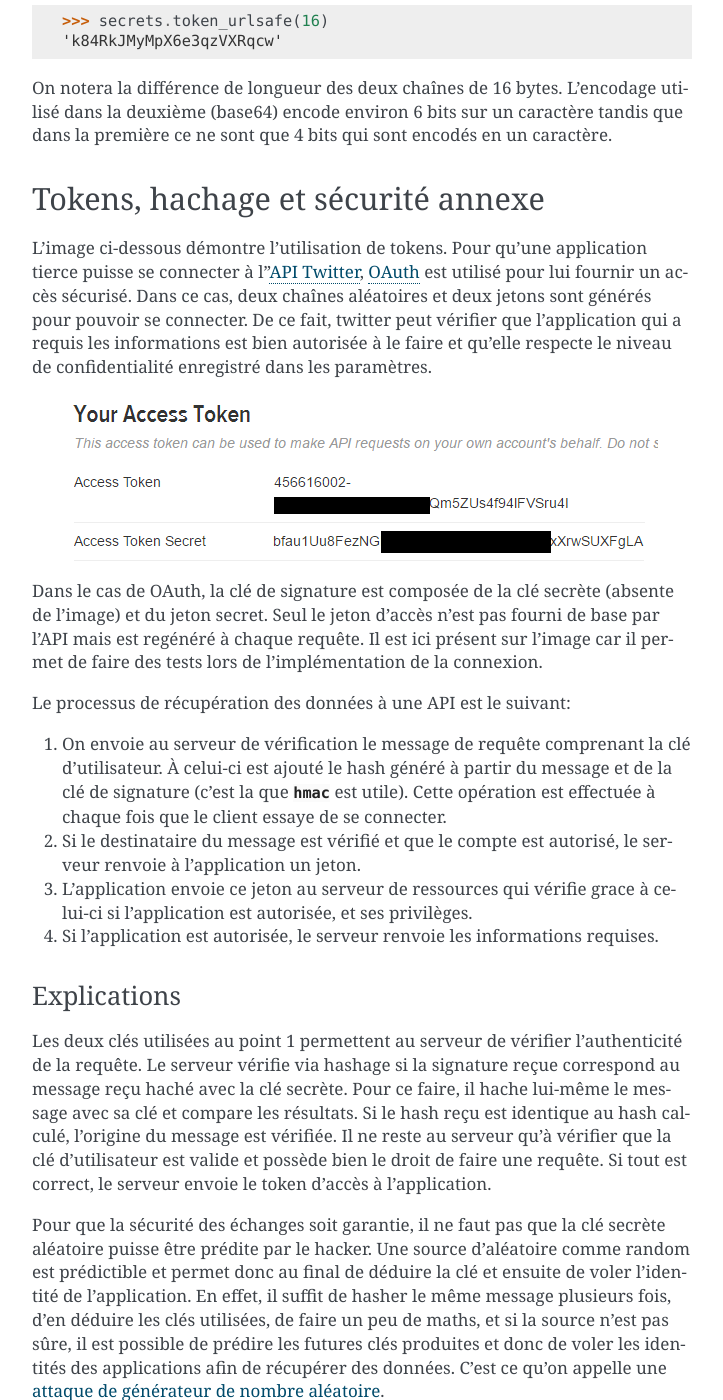
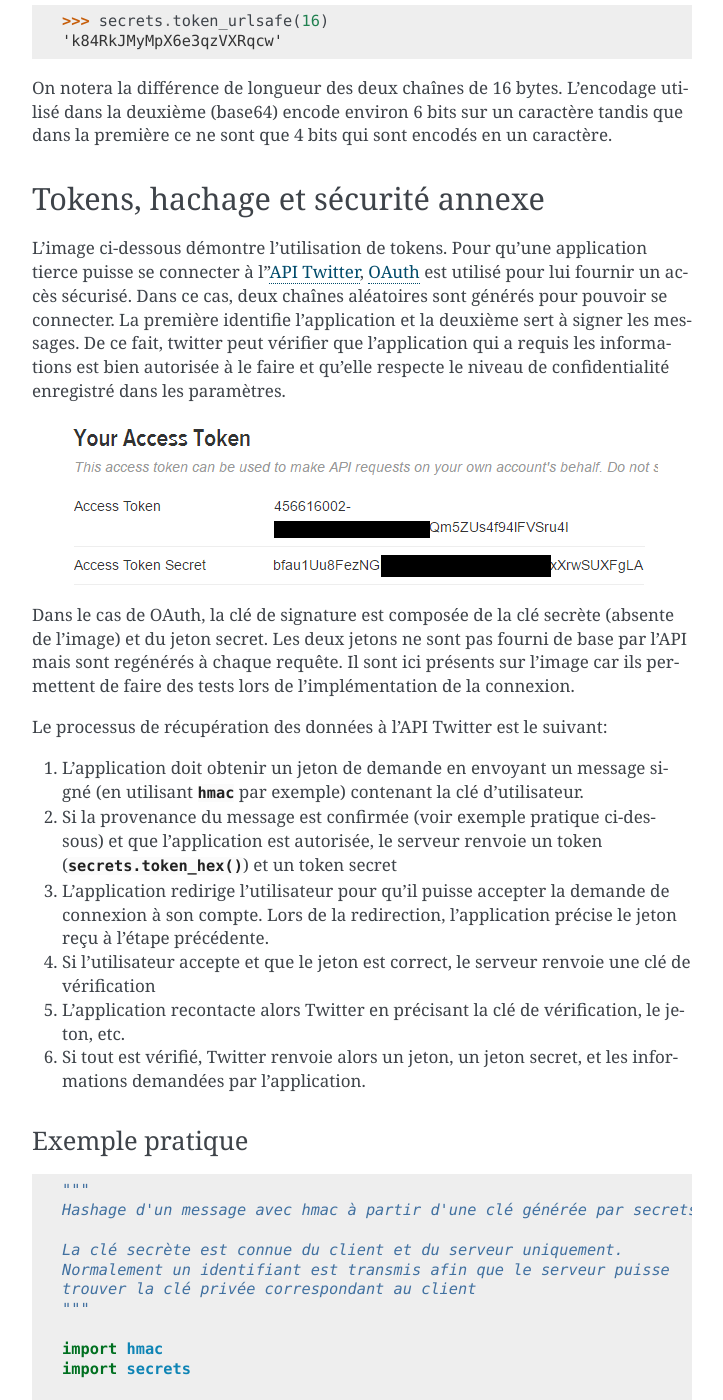
Before and after one commit to HE-Arc/livre-python, a Sphinx documentation site: the page built from source/secrets/index.rst, in a window 1280 px wide and 1400 px high, scrolled down 2657 px. Shown: the whole window, without its empty margins (388-1111 px from the left). Built offline with Sphinx 7.4.7, drawn with Linux system fonts in a browser that asks for light colours; some of the changed text lies outside the part shown.

Commit message:
correction des échanges application-twitter ajout d'un exemple de hash et de comparaison

```diff
--- /dev/null
+++ b/source/secrets/examples/hash.py
@@ -0,0 +1,35 @@
+"""
+Hashage d'un message avec hmac à partir d'une clé générée par secrets.
+
+La clé secrète est connue du client et du serveur uniquement.
+Normalement un identifiant est transmis afin que le serveur puisse
+trouver la clé privée correspondant au client
+"""
+
+import hmac
+import secrets
+
+# Le client a un message à transmettre, il le hash et
+# envoie le message et la signature (digest)
+
+secret_key = bytes(secrets.token_hex(32), 'utf-8')
+message = "Ceci est un exemple de hashage"
+encoded_message = message.encode('utf-8')
+hash_object = hmac.new(secret_key, encoded_message)
+digest = hash_object.digest()
+
+print("Client digest -- "+str(digest))
+
+# Admettons maintenant que le serveur reçoive le message et le digest.
+# Il répète le même processus et compare les resultats.
+
+server_encoded_message = message.encode('utf-8')
+server_hash_object = hmac.new(secret_key, server_encoded_message)
+server_digest = server_hash_object.digest()
+
+print("Server digest -- "+str(server_digest))
+
+if(secrets.compare_digest(digest, server_digest)):
+    print("-> Provenance confirmée")
+else:
+    print("-> Provenance non confirmée")
--- a/source/secrets/index.rst
+++ b/source/secrets/index.rst
@@ -79,21 +79,35 @@
 Tokens, hachage et sécurité annexe
 ------------------------------------
 
-L'image ci-dessous démontre l'utilisation de tokens. Pour qu'une application tierce puisse se connecter à l'`API Twitter`_, OAuth_ est utilisé pour lui fournir un accès sécurisé. Dans ce cas, deux chaînes aléatoires et deux jetons sont générés pour pouvoir se connecter. De ce fait, twitter peut vérifier que l'application qui a requis les informations est bien autorisée à le faire et qu'elle respecte le niveau de confidentialité enregistré dans les paramètres.
+L'image ci-dessous démontre l'utilisation de tokens. Pour qu'une application tierce puisse se connecter à l'`API Twitter`_, OAuth_ est utilisé pour lui fournir un accès sécurisé. Dans ce cas, deux chaînes aléatoires sont générés pour pouvoir se connecter. La première identifie l'application et la deuxième sert à signer les messages. De ce fait, twitter peut vérifier que l'application qui a requis les informations est bien autorisée à le faire et qu'elle respecte le niveau de confidentialité enregistré dans les paramètres.
 
 .. image:: ./img/exampleTwitterApi.PNG
     :scale: 100%
     :align: center
     :alt: twitter exemple of the use of tokens
 
-Dans le cas de OAuth, la clé de signature est composée de la clé secrète (absente de l'image) et du jeton secret. Seul le jeton d'accès n'est pas fourni de base par l'API mais est regénéré à chaque requête. Il est ici présent sur l'image car il permet de faire des tests lors de l'implémentation de la connexion.
+Dans le cas de OAuth, la clé de signature est composée de la clé secrète (absente de l'image) et du jeton secret. Les deux jetons ne sont pas fourni de base par l'API mais sont regénérés à chaque requête. Il sont ici présents sur l'image car ils permettent de faire des tests lors de l'implémentation de la connexion.
 
-Le processus de récupération des données à une API est le suivant:
+Le processus de récupération des données à l'API Twitter est le suivant:
 
-#. On envoie au serveur de vérification le message de requête comprenant la clé d'utilisateur. À celui-ci est ajouté le hash généré à partir du message et de la clé de signature (c'est la que :py:mod:`hmac` est utile). Cette opération est effectuée à chaque fois que le client essaye de se connecter.
-#. Si le destinataire du message est vérifié et que le compte est autorisé, le serveur renvoie à l'application un jeton.
-#. L'application envoie ce jeton au serveur de ressources qui vérifie grace à celui-ci si l'application est autorisée, et ses privilèges.
-#. Si l'application est autorisée, le serveur renvoie les informations requises.
+#. L'application doit obtenir un jeton de demande en envoyant un message signé (en utilisant :py:mod:`hmac` par exemple) contenant la clé d'utilisateur.
+#. Si la provenance du message est confirmée (voir exemple pratique ci-dessous) et que l'application est autorisée, le serveur renvoie un token (:py:func:`secrets.token_hex()`) et un token secret
+#. L'application redirige l'utilisateur pour qu'il puisse accepter la demande de connexion à son compte. Lors de la redirection, l'application précise le jeton reçu à l'étape précédente.
+#. Si l'utilisateur accepte et que le jeton est correct, le serveur renvoie une clé de vérification
+#. L'application recontacte alors Twitter en précisant la clé de vérification, le jeton, etc.
+#. Si tout est vérifié, Twitter renvoie alors un jeton, un jeton secret, et les informations demandées par l'application.
+
+Exemple pratique
+****************
+
+.. literalinclude:: ./examples/hash.py
+
+.. code-block:: console
+
+    $ python hash.py
+    Client digest -- b'\x9f5\xe5\x87\xda\x94\x10\x9e\x92\x92\x04\x81<o^\t'
+    Server digest -- b'\x9f5\xe5\x87\xda\x94\x10\x9e\x92\x92\x04\x81<o^\t'
+    -> Provenance confirmée
 
 Explications
 ************
```
